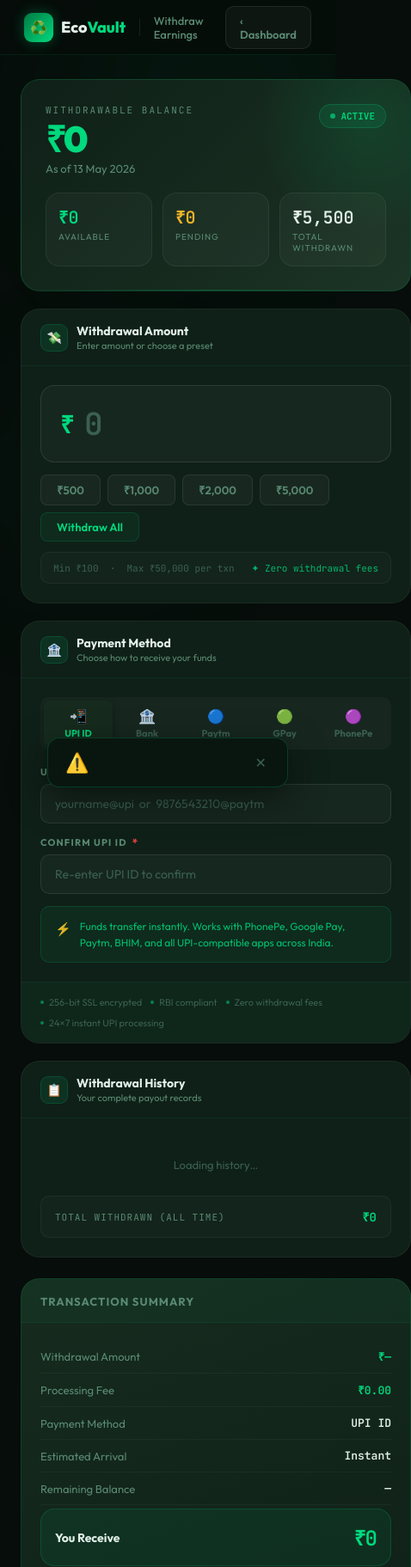
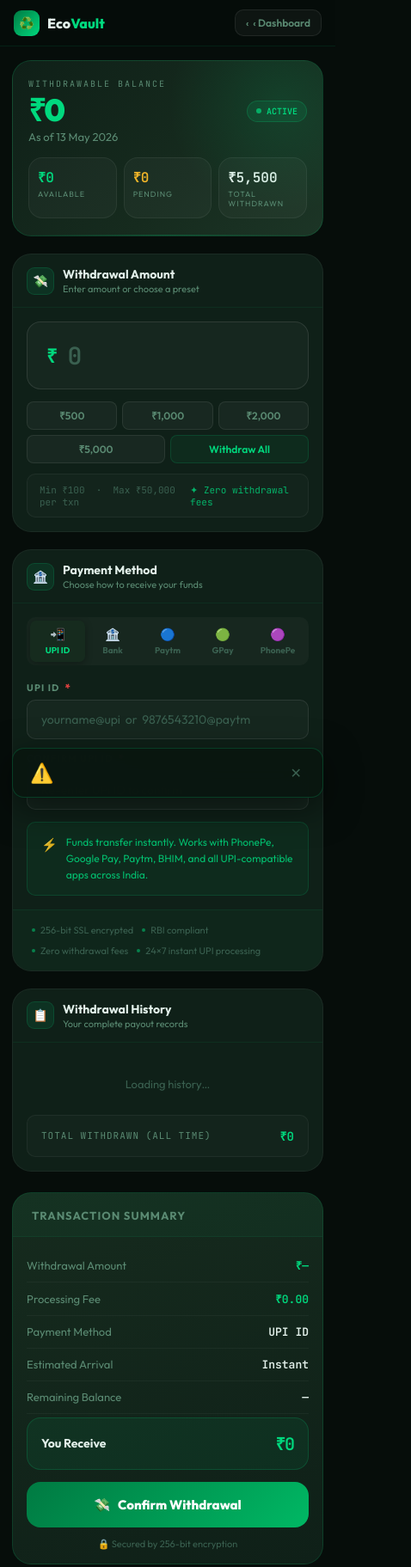
Before and after one commit to hasandeep134/ecovault, a plain HTML site: page frontend/Withdraw.html in a window 390 px wide. Shown: the top 1823 px of the page at 86% size, 478 px wide, since content can reach past the window. Drawn offline with Linux system fonts and the light colour scheme.

Commit message:
Update Withdraw.html

```diff
--- a/frontend/Withdraw.html
+++ b/frontend/Withdraw.html
@@ -14,8 +14,8 @@
   --warn:#f0b429;--info:#38bdf8;--danger:#ef4444;
   --r:10px;--r2:16px;--r3:22px;
 }
-html{scroll-behavior:smooth}
-body{font-family:'Outfit',sans-serif;background:var(--dark);color:var(--text);min-height:100vh;overflow-x:hidden}
+html{scroll-behavior:smooth;-webkit-text-size-adjust:100%}
+body{font-family:'Outfit',sans-serif;background:var(--dark);color:var(--text);min-height:100vh;overflow-x:hidden;-webkit-font-smoothing:antialiased}
 
 /* HIDE SPINNERS */
 input[type=number]::-webkit-inner-spin-button,
@@ -24,16 +24,18 @@ input[type=number]{-moz-appearance:textfield;appearance:textfield}
 
 /* BG */
 .bg-layer{position:fixed;inset:0;z-index:0;pointer-events:none;overflow:hidden}
-.bg-orb{position:absolute;border-radius:50%;filter:blur(80px);animation:orbFloat 18s ease-in-out infinite}
-.bg-orb-1{width:500px;height:500px;right:-100px;top:-100px;background:radial-gradient(circle,rgba(0,217,126,0.07),transparent 70%);animation-delay:0s}
-.bg-orb-2{width:400px;height:400px;left:-80px;bottom:100px;background:radial-gradient(circle,rgba(0,184,100,0.05),transparent 70%);animation-delay:-9s}
-.bg-orb-3{width:300px;height:300px;left:50%;top:40%;background:radial-gradient(circle,rgba(0,122,66,0.04),transparent 70%);animation-delay:-5s}
+/* Use static blur (not animated) so Safari doesn't recalculate every frame */
+.bg-orb{position:absolute;border-radius:50%;will-change:transform}
+.bg-orb-1{width:500px;height:500px;right:-100px;top:-100px;background:radial-gradient(circle,rgba(0,217,126,0.07),transparent 70%);animation:orbFloat 18s ease-in-out infinite;animation-delay:0s}
+.bg-orb-2{width:400px;height:400px;left:-80px;bottom:100px;background:radial-gradient(circle,rgba(0,184,100,0.05),transparent 70%);animation:orbFloat 18s ease-in-out infinite;animation-delay:-9s}
+.bg-orb-3{width:300px;height:300px;left:50%;top:40%;background:radial-gradient(circle,rgba(0,122,66,0.04),transparent 70%);animation:orbFloat 18s ease-in-out infinite;animation-delay:-5s}
+/* Only translate — no blur in keyframes (Safari hangs on blur+animation) */
 @keyframes orbFloat{0%,100%{transform:translate(0,0) scale(1)}33%{transform:translate(20px,-30px) scale(1.05)}66%{transform:translate(-15px,20px) scale(0.97)}}
 .scan-line{position:absolute;left:0;right:0;height:1px;background:linear-gradient(90deg,transparent,rgba(0,217,126,0.18),transparent);animation:scanDown 14s linear infinite}
 @keyframes scanDown{0%{top:-1%}100%{top:101%}}
 
 /* NAV */
-.topnav{position:sticky;top:0;z-index:50;height:64px;display:flex;align-items:center;justify-content:space-between;padding:0 28px;background:rgba(6,13,10,0.88);border-bottom:1px solid rgba(0,217,126,0.1);backdrop-filter:blur(24px)}
+.topnav{position:sticky;top:0;z-index:50;height:64px;display:flex;align-items:center;justify-content:space-between;padding:0 28px;background:rgba(6,13,10,0.88);border-bottom:1px solid rgba(0,217,126,0.1);backdrop-filter:blur(24px);-webkit-backdrop-filter:blur(24px)}
 .nav-left{display:flex;align-items:center;gap:16px}
 .nav-brand{display:flex;align-items:center;gap:9px;text-decoration:none}
 .nav-ico{width:34px;height:34px;background:linear-gradient(135deg,var(--g3),var(--g));border-radius:9px;display:flex;align-items:center;justify-content:center;font-size:16px;box-shadow:0 0 16px rgba(0,217,126,0.3)}
@@ -204,6 +206,98 @@ select.fi option{background:var(--d2);color:var(--text)}
   .right-col{position:static}
   .bh-amount{font-size:42px}
   .bh-stats{grid-template-columns:repeat(3,1fr)}
+}
+
+/* ── SAFARI / iOS PERFORMANCE FIXES ──
+   backdrop-filter + filter:blur on animated elements = GPU overload on iPhone.
+   Disable the expensive animated orbs on mobile/low-power devices.           */
+@media(max-width:768px){
+  /* Kill the GPU-heavy animated orbs entirely on mobile */
+  .bg-orb{display:none}
+  /* Disable scan line animation on mobile (saves repaints) */
+  .scan-line{display:none}
+  /* Reduce backdrop-filter cost on nav */
+  .topnav{backdrop-filter:none;-webkit-backdrop-filter:none;background:rgba(6,13,10,0.97)}
+  /* Disable will-change and 3D on hover animations (Safari bug) */
+  .submit-btn:hover,.done-btn:hover{transform:none}
+
+  /* ── TOPBAR ── */
+  .topnav{height:54px;padding:0 16px;gap:8px}
+  .nav-divider{display:none}
+  .nav-page-title{display:none}
+  .nav-name{font-size:16px}
+  .nav-ico{width:30px;height:30px;font-size:14px;box-shadow:none}
+  .back-btn{padding:7px 12px;font-size:12px;gap:5px}
+  .back-btn::before{content:'‹ '}
+
+  /* ── PAGE WRAP ── */
+  .page-wrap{padding:16px 14px 40px}
+
+  /* ── BALANCE HERO ── */
+  .balance-hero{padding:20px 18px}
+  .bh-top{margin-bottom:16px;align-items:center}
+  .bh-amount{font-size:36px;letter-spacing:-2px}
+  .bh-label{font-size:10px}
+  .bh-status-pill{padding:5px 10px;font-size:10px}
+  /* Stats: 3 equal columns, more compact */
+  .bh-stats{gap:8px}
+  .bh-stat{padding:11px 10px}
+  .bh-stat-val{font-size:16px}
+  .bh-stat-lbl{font-size:9px}
+
+  /* ── AMOUNT INPUT ── */
+  .amt-input{font-size:28px}
+  .amt-prefix{font-size:22px}
+  /* Quick buttons: wrap naturally, equal size */
+  .quick-row{gap:6px}
+  .qb{padding:7px 12px;font-size:12px;flex:1;min-width:calc(33% - 6px);text-align:center}
+
+  /* ── METHOD TABS ── */
+  .method-tabs{gap:0;overflow-x:auto;-webkit-overflow-scrolling:touch;scroll-snap-type:x mandatory}
+  .mtab{min-width:64px;padding:7px 6px;font-size:10px;scroll-snap-align:start}
+  .mtab-icon{font-size:14px}
+
+  /* ── BANK FORM ROWS → single column ── */
+  .frow{grid-template-columns:1fr}
+  .ifsc-row{flex-direction:column;align-items:stretch}
+  .verify-btn{width:100%;padding:12px}
+
+  /* ── CARD ── */
+  .card-hdr{padding:14px 16px}
+  .card-body{padding:16px}
+
+  /* ── SUMMARY CARD → move to logical order after form ── */
+  .summary-card .sc-body{padding:14px 16px}
+  .submit-wrap{padding:0 16px 16px}
+  .sc-total-val{font-size:20px}
+
+  /* ── HISTORY ITEMS ── */
+  .hist-item{gap:10px;padding:12px 0}
+  .hist-ico{width:36px;height:36px;font-size:14px;border-radius:10px}
+  .hist-amt{font-size:13px}
+  .hist-name{font-size:12px}
+
+  /* ── SUCCESS CARD ── */
+  .success-card{padding:28px 20px;border-radius:20px}
+  .success-amount{font-size:34px}
+
+  /* ── TOAST: full width pinned bottom ── */
+  .toast{
+    left:14px;right:14px;bottom:16px;
+    transform:translateY(100px);
+    min-width:0;max-width:none;
+    width:auto;
+  }
+  .toast.show{transform:translateY(0)}
+}
+
+/* Extra small screens */
+@media(max-width:380px){
+  .bh-amount{font-size:30px}
+  .bh-stats{grid-template-columns:1fr 1fr 1fr}
+  .bh-stat-val{font-size:14px}
+  .qb{font-size:11px;padding:6px 8px}
+  .amt-input{font-size:24px}
 }
 </style>
 </head>
```
